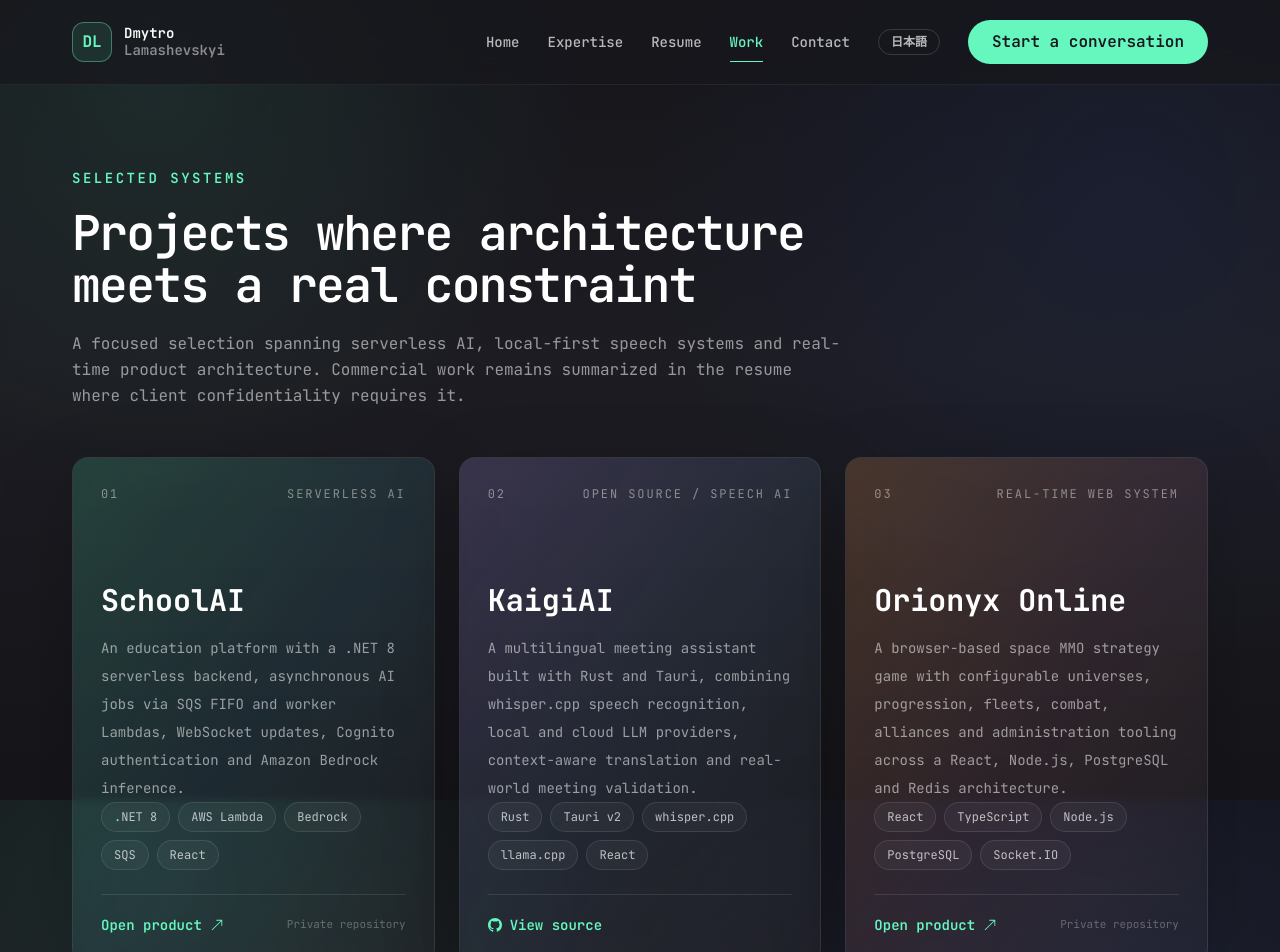
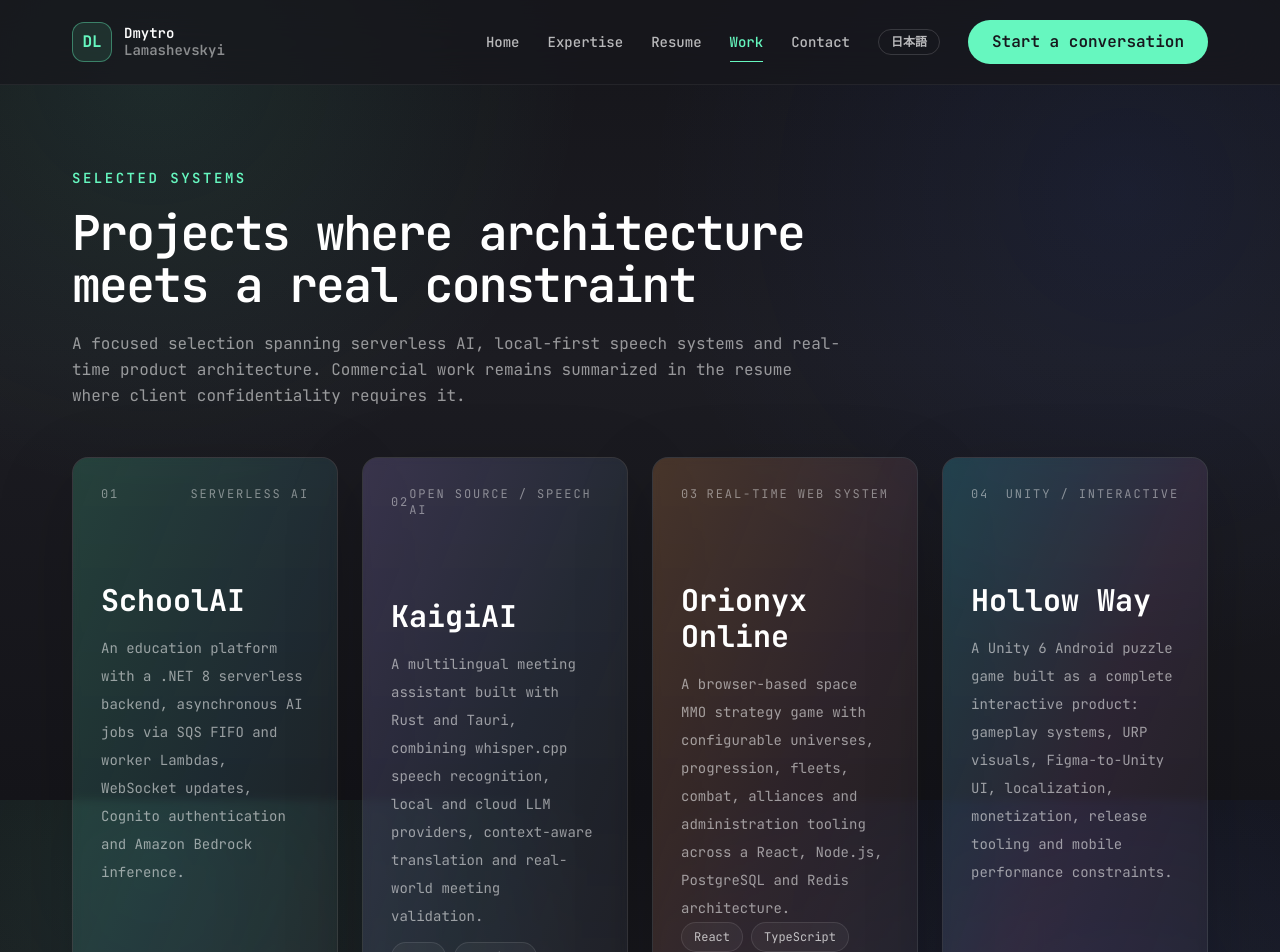
Before and after one commit to DmytroLamashevskyi/DmytroLamashevskyi.github.io, a Next.js app: page /en/work in a window 1280 px wide. Shown: the top 952 px of the page. Built offline with nearby package versions, Linux system fonts and the light colour scheme.

Commit message:
feat(portfolio): add Hollow Way to selected work

```diff
--- a/app/[locale]/work/page.jsx
+++ b/app/[locale]/work/page.jsx
@@ -3,7 +3,7 @@
 import Link from "next/link";
 import { motion, useReducedMotion } from "framer-motion";
 import { BsArrowUpRight, BsGithub } from "react-icons/bs";
-import { useTranslations } from "next-intl";
+import { useLocale, useTranslations } from "next-intl";
 
 const projectData = [
   {
@@ -26,11 +26,34 @@
   },
 ];
 
+const hollowWayCopy = {
+  en: {
+    num: "04",
+    category: "Unity / Interactive",
+    title: "Hollow Way",
+    description: "A Unity 6 Android puzzle game built as a complete interactive product: gameplay systems, URP visuals, Figma-to-Unity UI, localization, monetization, release tooling and mobile performance constraints.",
+  },
+  ja: {
+    num: "04",
+    category: "Unity・インタラクティブ",
+    title: "Hollow Way",
+    description: "Unity 6で開発中のAndroid向けパズルゲーム。ゲームシステム、URP表現、FigmaからUnityへのUI実装、ローカライズ、収益化、リリース準備、モバイル性能まで一つのプロダクトとして構築しています。",
+  },
+};
+
 const Work = () => {
   const t = useTranslations("Work");
+  const locale = useLocale();
   const reduceMotion = useReducedMotion();
   const content = t.raw("items");
-  const projects = projectData.map((project, index) => ({ ...project, ...content[index] }));
+  const hollowWay = {
+    live: null,
+    github: null,
+    stack: ["Unity 6", "C#", "URP", "Android", "Figma"],
+    accent: "from-cyan-400/25 via-fuchsia-400/10 to-transparent",
+    ...(hollowWayCopy[locale] ?? hollowWayCopy.en),
+  };
+  const projects = [...projectData, hollowWay].map((project, index) => ({ ...project, ...(content[index] ?? {}) }));
 
   return (
     <section className="py-14 xl:py-20">
@@ -40,7 +63,7 @@
           <h1 className="h2 mb-5 mt-4">{t("title")}</h1>
           <p className="text-white/55">{t("description")}</p>
         </div>
-        <div className="grid gap-6 lg:grid-cols-3">
+        <div className="grid gap-6 md:grid-cols-2 xl:grid-cols-4">
           {projects.map((project, index) => (
             <motion.article
               key={project.title}
```
